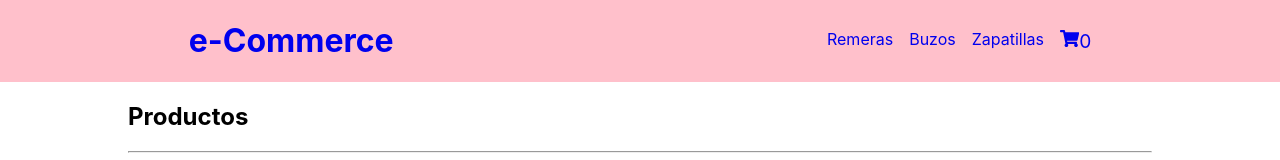
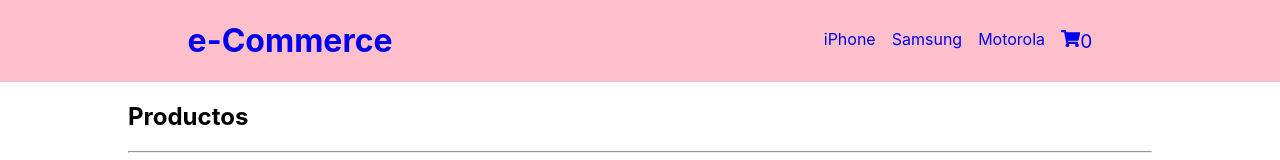
Before and after one commit to matiasyogui/curso-react, a React (Create React App) app: page / in a window 1280 px wide. Shown: the top 160 px of the page. Built offline with nearby package versions, Linux system fonts and the light colour scheme; no server answers; the database is empty.

Commit message:
actualizo navbar con los nuevos productos

```diff
--- a/src/components/NavBar/NavBar.js
+++ b/src/components/NavBar/NavBar.js
@@ -1,4 +1,5 @@
 import "./NavBar.scss";
+
 import { Cart } from "../Cart/Cart";
 import { Link } from "react-router-dom";
 
@@ -13,18 +14,18 @@ const NavBar = () => {
       <nav>
         <ul>
           <li>
-            <Link to="/category/remeras" style={{ textDecoration: "none" }}>
-              Remeras
+            <Link to="/category/iphone" style={{ textDecoration: "none" }}>
+              iPhone
             </Link>
           </li>
           <li>
-            <Link to="/category/buzos" style={{ textDecoration: "none" }}>
-              Buzos
+            <Link to="/category/samsung" style={{ textDecoration: "none" }}>
+              Samsung
             </Link>
           </li>
           <li>
-            <Link to="/category/zapatillas" style={{ textDecoration: "none" }}>
-              Zapatillas
+            <Link to="/category/motorola" style={{ textDecoration: "none" }}>
+              Motorola
             </Link>
           </li>
           <li>
```
